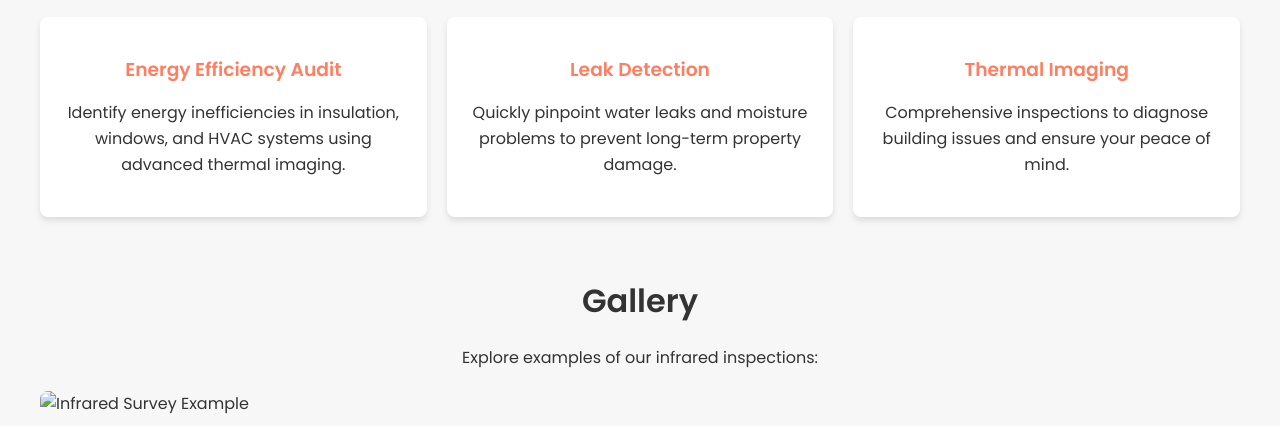
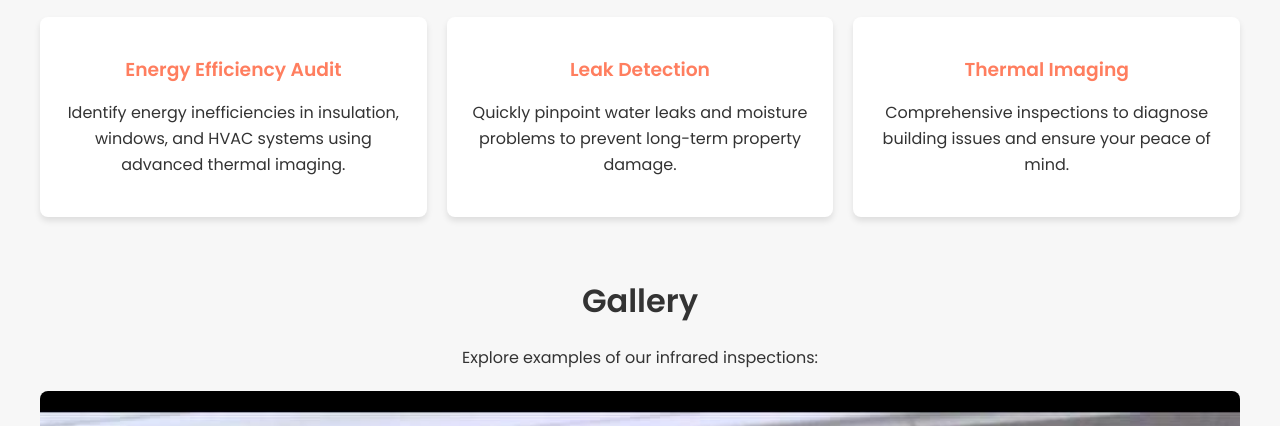
Before and after one commit to InfraredSurvey/JohnCannamela, a plain HTML site: page index.html in a window 1280 px wide. Shown: the part 499-925 px from the top of the page. Drawn offline with Linux system fonts and the light colour scheme.

Commit message:
Update index.html

```diff
--- a/index.html
+++ b/index.html
@@ -178,7 +178,7 @@
         <section id="gallery" class="section">
             <h2 class="section-title">Gallery</h2>
             <p>Explore examples of our infrared inspections:</p>
-            <img src="your-photo.jpg" alt="Infrared Survey Example" style="width: 100%; border-radius: 8px;">
+            <img src="irphoto.jpg" alt="Infrared Survey Example" style="width: 100%; border-radius: 8px;">
         </section>
 
         <!-- Contact Section -->
```
